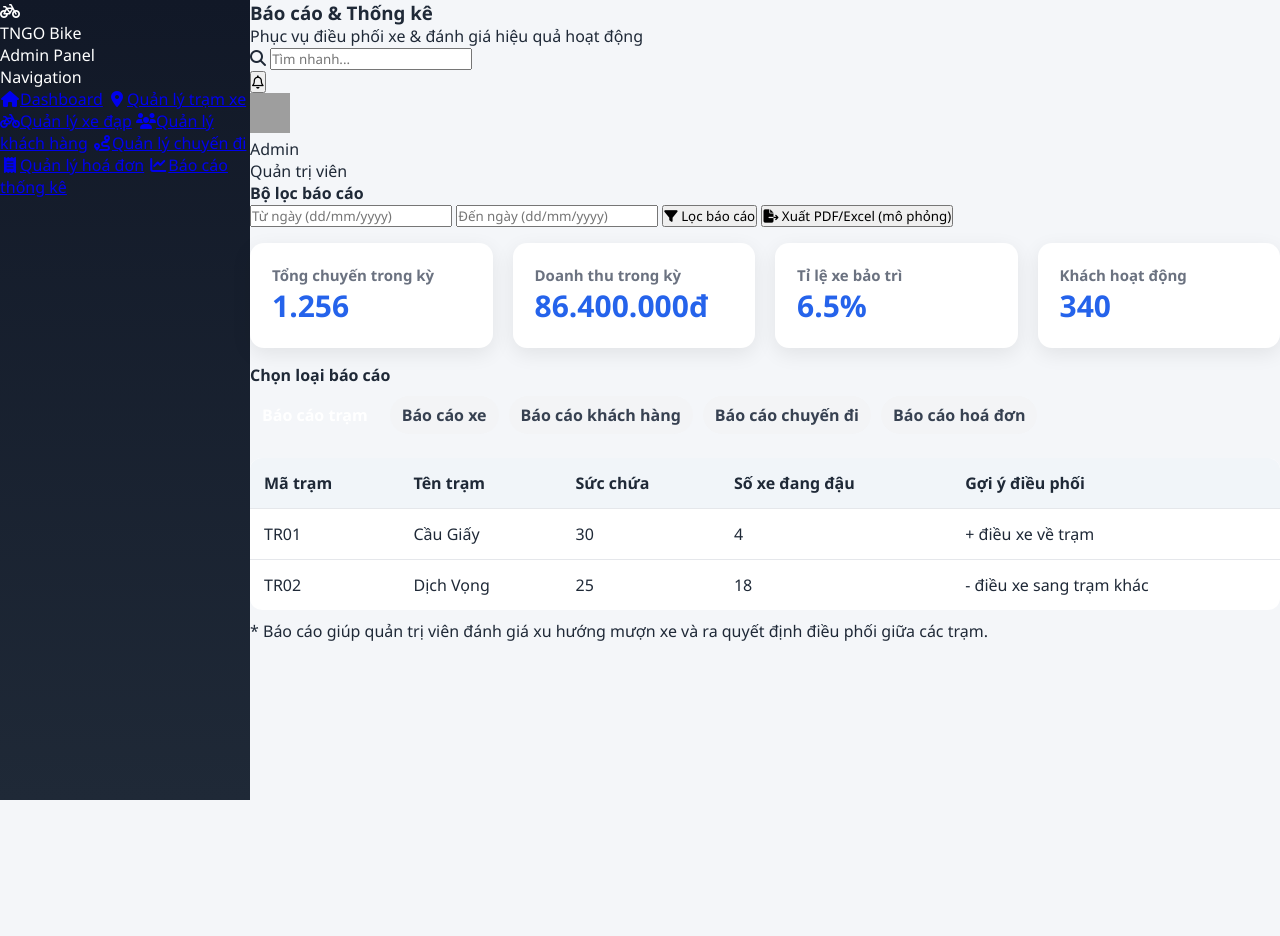
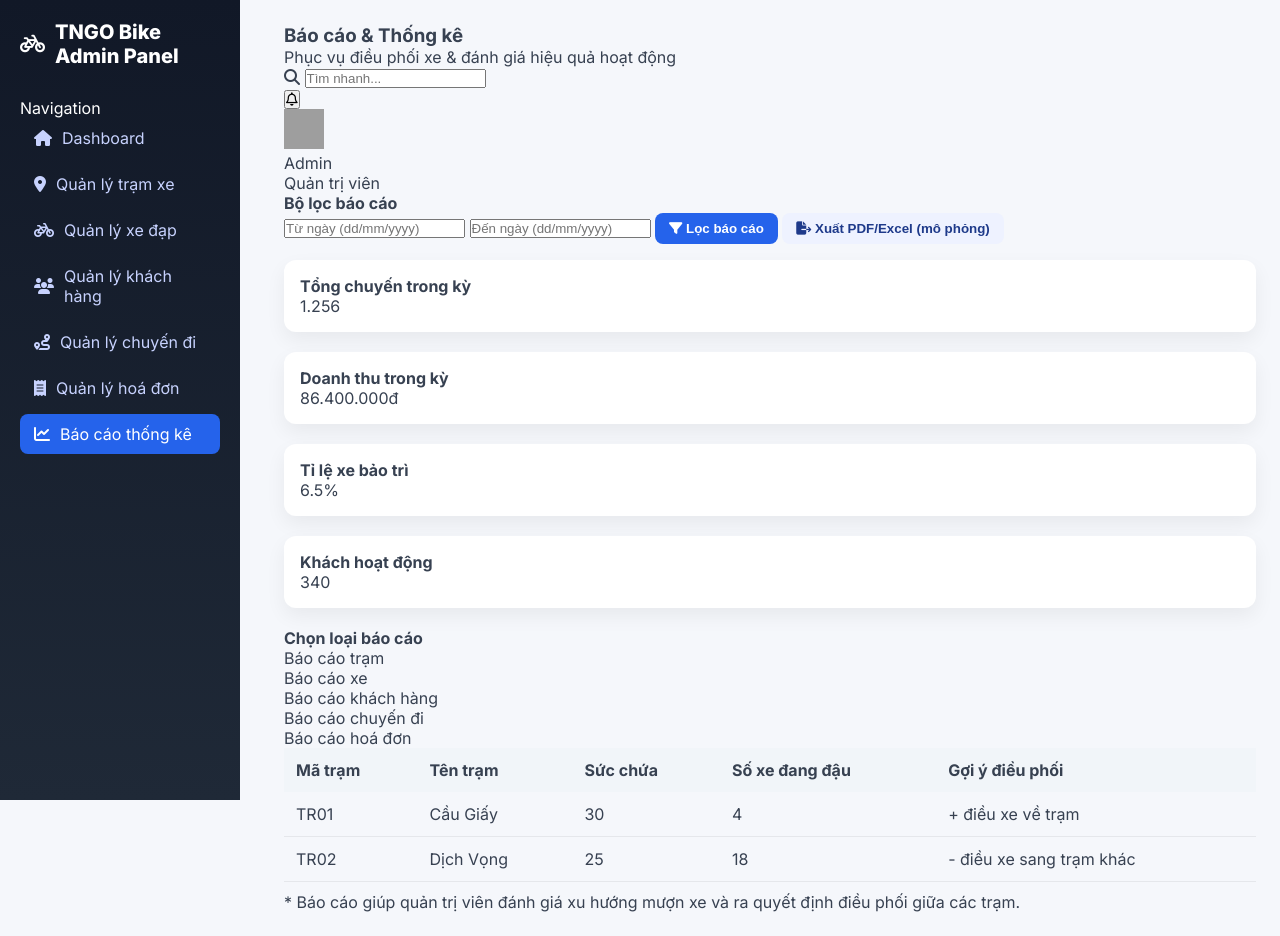
Before and after one commit to leyla-12/QLYxedap, a plain HTML site: page bao-cao.html in a window 1280 px wide. Before the commit the page ends 800 px from the top, so only its background shows below. Drawn offline with Linux system fonts and the light colour scheme; grey boxes are pictures that could not be loaded.

Commit message:
Update style.css

```diff
--- a/assets/css/style.css
+++ b/assets/css/style.css
@@ -1,115 +1,107 @@
-*{margin:0;padding:0;box-sizing:border-box;font-family:'Segoe UI',sans-serif}
-body{background:#f4f6f9;display:flex;color:#1f2937}
-
-/* Sidebar */
-.sidebar{
-  width:250px;
-  background:linear-gradient(180deg,#111827,#1f2937);
-  color:#fff;
-  min-height:100vh;
-}
-.sidebar h2{
-  text-align:center;
-  padding:20px;
-  font-size:22px;
-  letter-spacing:1px;
-  background:#020617;
-}
-.sidebar ul{list-style:none;margin-top:10px}
-.sidebar ul li a{
-  display:flex;
-  align-items:center;
-  gap:12px;
-  padding:14px 22px;
-  color:#e5e7eb;
-  text-decoration:none;
-  transition:all .25s ease;
-}
-.sidebar ul li a:hover{
-  background:#2563eb;
-  color:#fff;
-}
-.sidebar i{width:20px;text-align:center}
-
-/* Main */
-.main{flex:1}
-
-/* Header */
-.header{
-  background:#fff;
-  padding:16px 24px;
-  display:flex;
-  justify-content:space-between;
-  align-items:center;
-  box-shadow:0 2px 8px rgba(0,0,0,.08);
-}
-.header h3{font-size:20px}
-.header span{
-  background:#e0e7ff;
-  padding:6px 14px;
-  border-radius:20px;
-  font-size:14px;
+/* RESET */
+* {
+  box-sizing: border-box;
+  margin: 0;
+  padding: 0;
 }
 
-/* Content */
-.content{padding:24px}
-
-/* Cards */
-.cards{
-  display:grid;
-  grid-template-columns:repeat(auto-fit,minmax(220px,1fr));
-  gap:20px;
-}
-.card{
-  background:#fff;
-  padding:22px;
-  border-radius:14px;
-  box-shadow:0 6px 20px rgba(0,0,0,.08);
-  transition:transform .2s ease;
-}
-.card:hover{transform:translateY(-4px)}
-.card h4{font-size:15px;color:#6b7280}
-.card span{
-  font-size:30px;
-  font-weight:700;
-  color:#2563eb;
+body {
+  font-family: 'Inter', sans-serif;
+  background: #f5f7fb;
+  color: #374151;
 }
 
-/* Table */
-table{
-  width:100%;
-  border-collapse:collapse;
-  background:#fff;
-  margin-top:24px;
-  border-radius:12px;
-  overflow:hidden;
+/* LAYOUT */
+.sidebar {
+  width: 240px;
+  position: fixed;
+  top: 0;
+  bottom: 0;
+  background: linear-gradient(180deg,#111827,#1f2937);
+  color: #fff;
+  padding: 20px;
 }
-table th{
-  background:#f1f5f9;
-  padding:14px;
-  text-align:left;
-  font-weight:600;
+
+.sidebar .brand {
+  display: flex;
+  align-items: center;
+  gap: 10px;
+  font-size: 20px;
+  font-weight: 800;
+  margin-bottom: 30px;
 }
-table td{
-  padding:14px;
-  border-top:1px solid #e5e7eb;
+
+.sidebar a {
+  display: flex;
+  align-items: center;
+  gap: 10px;
+  padding: 10px 14px;
+  color: #c7d2fe;
+  text-decoration: none;
+  border-radius: 8px;
+  margin-bottom: 6px;
 }
-table tr:hover{background:#f9fafb}
-/* ==== Add-on components for pages (badge, grid, tabs, form rows) ==== */
-.grid2{display:grid;grid-template-columns:1fr 1fr;gap:16px}
-@media (max-width: 980px){.grid2{grid-template-columns:1fr}}
 
-.formrow{display:grid;grid-template-columns:140px 1fr;gap:10px;align-items:center;margin:10px 0}
-@media (max-width: 980px){.formrow{grid-template-columns:1fr}}
+.sidebar a.active,
+.sidebar a:hover {
+  background: #2563eb;
+  color: #fff;
+}
 
-.badge{padding:4px 10px;border-radius:999px;font-weight:800;font-size:12px;display:inline-block}
-.b-ok{background:#dcfce7;color:#166534}
-.b-warn{background:#fef9c3;color:#854d0e}
-.b-bad{background:#fee2e2;color:#991b1b}
-.b-run{background:#dbeafe;color:#1d4ed8}
-.b-done{background:#dcfce7;color:#166534}
+/* MAIN */
+main {
+  margin-left: 260px;
+  padding: 24px;
+}
 
-.tabs{display:flex;gap:10px;flex-wrap:wrap;margin-top:10px}
-.tab{padding:8px 12px;border-radius:999px;background:#f3f4f6;cursor:pointer;font-weight:800;color:#374151}
-.tab.active{background: var(--primary);color:#fff}
-.report{margin-top:12px}
+h1 {
+  font-size: 24px;
+  font-weight: 800;
+  margin-bottom: 16px;
+}
+
+/* CARD */
+.card {
+  background: #fff;
+  border-radius: 12px;
+  padding: 16px;
+  box-shadow: 0 8px 20px rgba(0,0,0,.06);
+  margin-bottom: 20px;
+}
+
+/* TABLE */
+table {
+  width: 100%;
+  border-collapse: collapse;
+}
+
+th {
+  background: #f1f5f9;
+  text-align: left;
+  padding: 12px;
+  font-weight: 700;
+}
+
+td {
+  padding: 12px;
+  border-bottom: 1px solid #e5e7eb;
+}
+
+/* BUTTON */
+.btn {
+  border: none;
+  padding: 8px 14px;
+  border-radius: 8px;
+  cursor: pointer;
+  font-weight: 600;
+}
+
+.btn.primary {
+  background: #2563eb;
+  color: #fff;
+}
+
+.btn.ghost {
+  background: #eef2ff;
+  color: #1e3a8a;
+}
```
